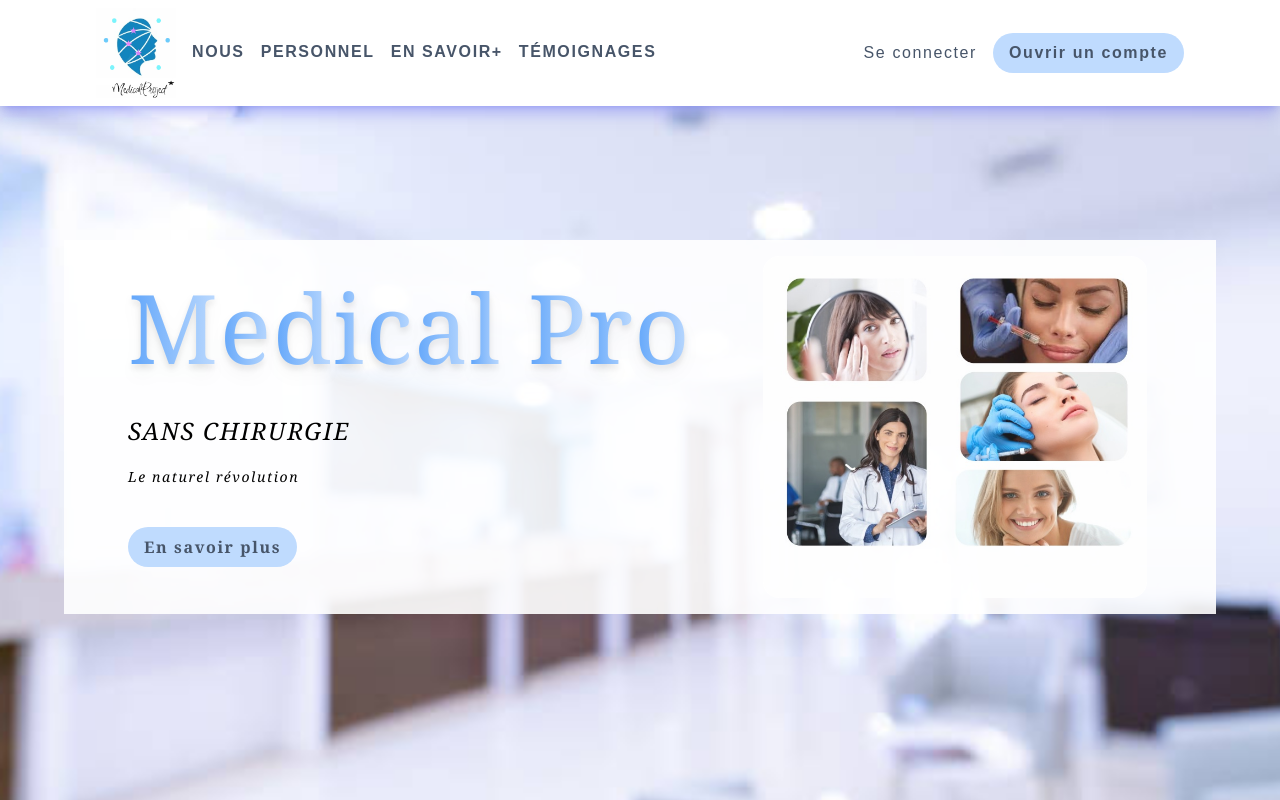
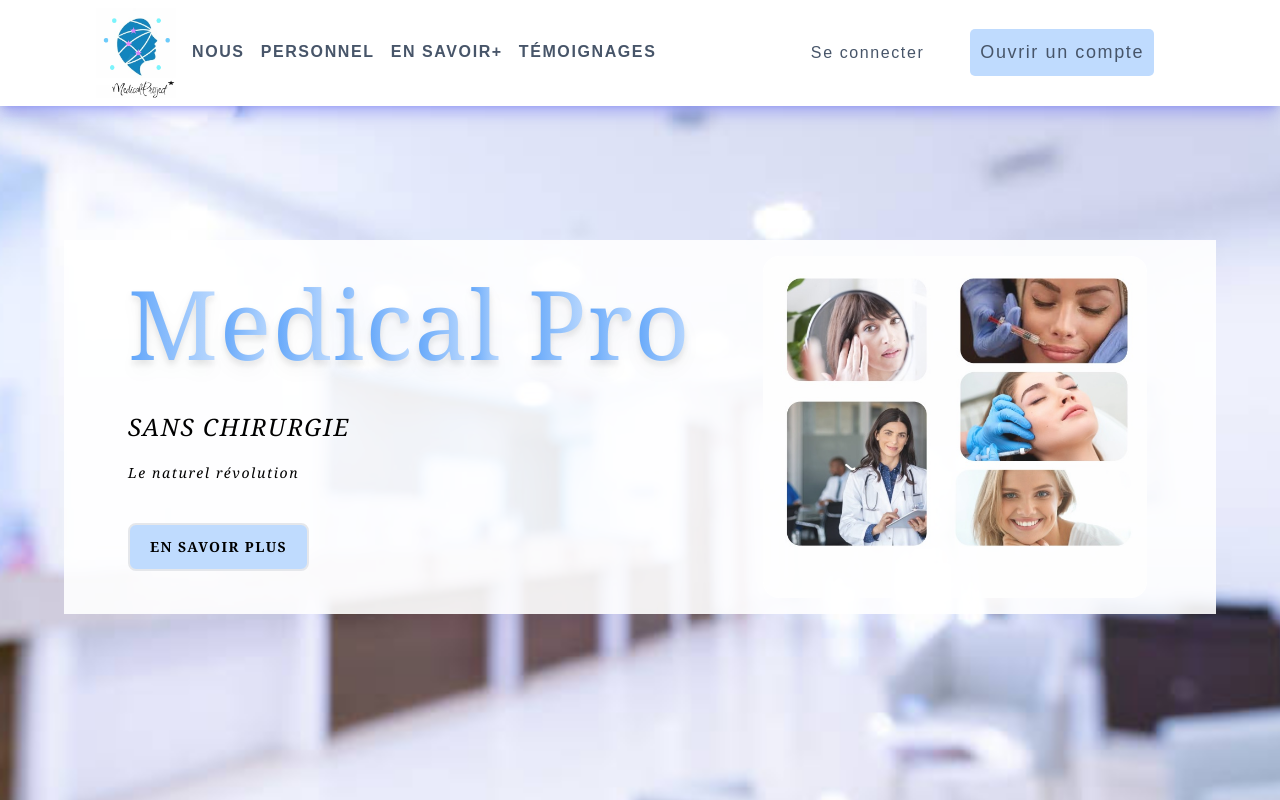
Before and after one commit to munozmaria/medicalPro, a Next.js app: page / in a window 1280 px wide. Shown: the top 800 px of the page. Built offline with nearby package versions, Linux system fonts and the light colour scheme.

Commit message:
effect hover buttons

```diff
--- a/src/components/Header.jsx
+++ b/src/components/Header.jsx
@@ -9,6 +9,10 @@ import styles from "../styles/Home.module.css"
 const Header = () => {
 
 	const [isOpen, setIsOpen] = useState(false)
+
+
+
+
 	return (
 		<>
 			<header className="absolute w-full bg-white shadow-lg shadow-indigo-500/40">
@@ -44,16 +48,10 @@ const Header = () => {
 
 						<nav className={isOpen && "open"}>
 							<ul className={styles.liste}>
-								<li >Nous</li>
-								<li >
-									Personnel
-								</li>
-								<li >
-									En savoir+
-								</li>
-								<li >
-									Témoignages
-								</li>
+								<li>Nous</li>
+								<li>Personnel</li>
+								<li>En savoir+</li>
+								<li>Témoignages</li>
 							</ul>
 						</nav>
 					</div>
@@ -64,8 +62,8 @@ const Header = () => {
 							</Link>
 
 							<li>
-								<button className=" text-slate-600 bg-blue-200 hover:bg-blue-600 font-bold hover:text-white py-2 px-4 rounded-full">
-									Ouvrir un compte
+								<button className={`${styles.buttonConnect} ${styles.btn3}`}>
+									<span className={styles.spanBtn}>Ouvrir un compte</span>
 								</button>
 							</li>
 						</ul>
--- a/src/components/Temoignages.jsx
+++ b/src/components/Temoignages.jsx
@@ -5,9 +5,6 @@ const Temoignages = () => {
 		<div>
 			<section className="mt-20 grid place-items-center mx-auto">
 				<div class="flex flex-col items-center">
-					<h1 class="text-3xl font-bold mt-10">
-						Injection d'acide hyaluronique
-					</h1>
 					<div class="max-w-md mx-auto bg-white rounded-xl shadow-md overflow-hidden md:max-w-2xl my-5 transform translate-y-4 hover:translate-y-0 duration-500 ease-in-out">
 						<div class="md:flex">
 							<div class="md:flex-shrink-0">
@@ -36,9 +33,8 @@ const Temoignages = () => {
 						</div>
 					</div>
 
-					<h1 class="text-3xl font-bold mt-10">Bichectomie</h1>
-					<div class="max-w-md mx-auto bg-white rounded-xl shadow-md overflow-hidden md:max-w-2xl my-5 transform translate-y-4 hover:translate-y-8 duration-500 ease-in-out">
-						<div class="md:flex">
+					<div class="max-w-md   mx-auto bg-white rounded-xl shadow-md overflow-hidden md:max-w-2xl my-5 transform translate-y-4 hover:translate-y-8 duration-500 ease-in-out">
+						<div class="md:flex ">
 							<div class="md:flex-shrink-0">
 								<img
 									class="h-48 w-full object-cover md:w-48"
@@ -65,8 +61,7 @@ const Temoignages = () => {
 						</div>
 					</div>
 
-					<h1 class="text-3xl font-bold mt-10">Rhinoplastie</h1>
-					<div class="max-w-md mx-auto bg-white rounded-xl shadow-md overflow-hidden md:max-w-2xl mt-5 transform hover:scale-105 duration-500 ease-in-out">
+					<div class="max-w-md   mx-auto bg-white rounded-xl shadow-md overflow-hidden md:max-w-2xl my-5 transform translate-y-4 hover:translate-y-8 duration-500 ease-in-out">
 						<div class="md:flex">
 							<div class="md:flex-shrink-0">
 								<img
--- a/src/pages/index.js
+++ b/src/pages/index.js
@@ -22,7 +22,12 @@ export default function Home() {
 				<title>MedicalPro</title>
 				<meta name="description" content="Generated by create next app" />
 				<meta name="viewport" content="width=device-width, initial-scale=1" />
-				<link rel="icon" href="/favicon.ico" />
+				<link
+					type="image/png"
+					sizes="32x32"
+					href="../images/favicon-16x16.png"
+				/>
+				<link rel="manifest" href="/site.webmanifest" />
 			</Head>
 			<Header></Header>
 			<div className="pt-20">
@@ -44,7 +49,7 @@ export default function Home() {
 							</p>
 							<p className="italic pb-10 text-sm">Le naturel révolution</p>
 							<Link href="/makeups">
-								<button className=" text-slate-600 bg-blue-200 hover:bg-blue-600 font-bold hover:text-white py-2 px-4 rounded-full">
+								<button className="button button--aylen px-5 py-3 bg-blue-200  hover:bg-sky-100 hover:text-white relative block focus:outline-none border-2 border-solid rounded-lg text-sm text-center font-semibold uppercase tracking-widest overflow-hidden">
 									En savoir plus
 								</button>
 							</Link>
--- a/src/styles/Home.module.css
+++ b/src/styles/Home.module.css
@@ -26,3 +26,87 @@ letter-spacing: .1rem;
   display:block;
   transition: .5s ease-in-out;
 }
+
+
+
+
+.buttonConnect{
+  display: inline-block;
+  position: relative;
+  border-radius:5px;
+  background: none;
+  border: none;
+  color: rgb(71 85 105);
+  font-size: 18px;
+  cursor: pointer;
+  margin: 20px 30px;
+  background: rgb(191 219 254);
+}
+
+.buttonConnect:hover{
+color: #1288c2;
+background-color:white;
+
+}
+.spanBtn{
+  display: block;
+  padding: 10px 10px;
+
+}
+.buttonConnect::before, .buttonConnect::after{
+  content:"";
+  width: 0;
+  height: 2px;
+  position: absolute;
+  transition: all 0.2s linear;
+  background: rgb(169,213,247);
+  background: linear-gradient(90deg, rgba(169,213,247,1) 0%, rgba(196,183,241,1) 48%);
+
+}
+
+.spanBtn::before, .spanBtn::after{
+  content:"";
+  width:2px;
+  height:0;
+  position: absolute;
+  transition: all 0.2s linear;
+  background: rgb(169,213,247);
+  background: linear-gradient(90deg, rgba(169,213,247,1) 0%, rgba(196,183,241,1) 48%);
+
+}
+.buttonConnect:hover::before, .buttonConnect:hover::after{
+  width: 100%;
+
+
+}
+.buttonConnect:hover .spanBtn::before, .buttonConnect:hover .spanBtn::after{
+  height: 100%;
+
+}
+
+.btn3::before{
+  left: 50%;
+  top: 0;
+  transition-duration: 0.4s;
+}
+.btn3::after{
+  left: 50%;
+  bottom: 0;
+  transition-duration: 0.4s;
+}
+.btn3 span::before{
+  left: 0;
+  top: 50%;
+  transition-duration: 0.4s;
+}
+.btn3 span::after{
+  right: 0;
+  top: 50%;
+  transition-duration: 0.4s;
+}
+.btn3:hover::before, .btn3:hover::after{
+  left: 0;
+}
+.btn3:hover span::before, .btn3:hover span::after{
+  top: 0;
+}
--- a/src/styles/globals.css
+++ b/src/styles/globals.css
@@ -45,6 +45,49 @@ animation: scrollTxt 10s linear infinite;
 
 }
 
+.button {
+	min-width: 150px;
+	max-width: 250px;
+	z-index: 1;
+	-webkit-backface-visibility: hidden;
+	-moz-osx-font-smoothing: grayscale;
+}
+
+
+.button--aylen::before,
+.button--aylen::after {
+	content: '';
+	position: absolute;
+	height: 100%;
+	width: 100%;
+	bottom: 100%;
+	left: 0;
+	z-index: -1;
+	-webkit-transition: -webkit-transform 0.3s;
+	transition: transform 0.3s;
+	-webkit-transition-timing-function: cubic-bezier(0.75, 0, 0.125, 1);
+	transition-timing-function: cubic-bezier(0.75, 0, 0.125, 1);
+}
+.button--aylen::before {
+	background: #e9d4f4;
+
+
+}
+.button--aylen::after {
+	background: rgb(191 219 254);
+
+
+
+}
+.button--aylen:hover::before,
+.button--aylen:hover::after {
+	-webkit-transform: translate3d(0, 100%, 0);
+	transform: translate3d(0, 100%, 0);
+}
+.button--aylen:hover::after {
+	-webkit-transition-delay: 0.175s;
+	transition-delay: 0.175s;
+}
 
 
 @keyframes scrollTxt {
```
Also changed, not shown: src/images/favicon-16x16.png (added), 1 other file (tests, documents, lock files or other folders).
